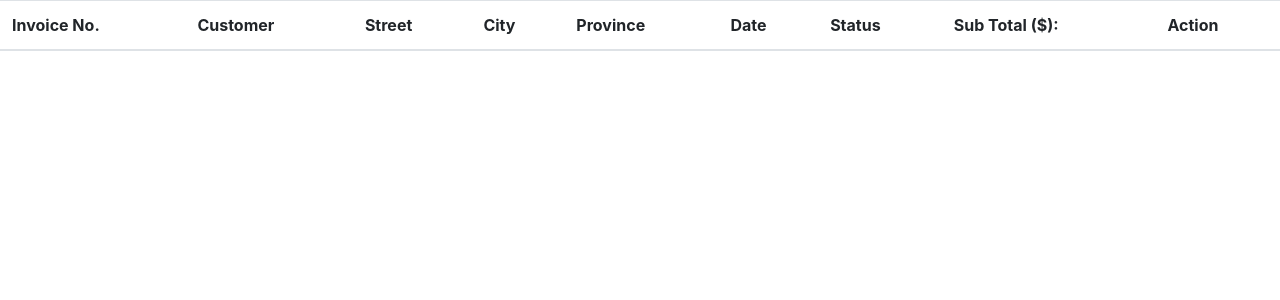
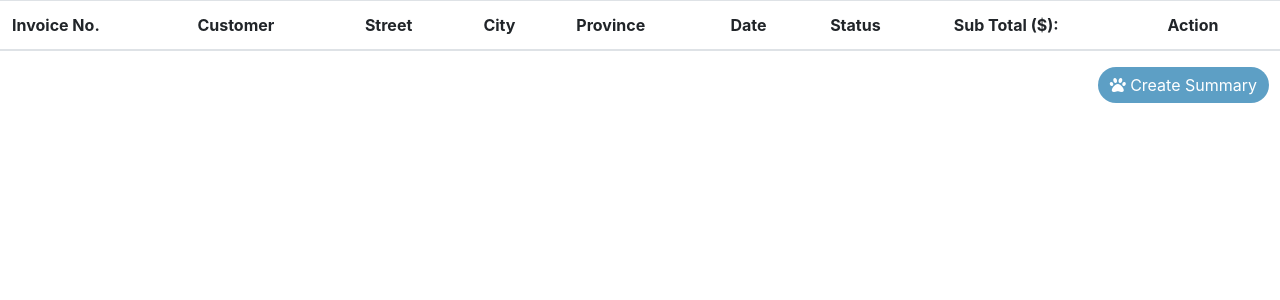
Before and after one commit to AristotleLiu/ACIT-2911-Group-2, a Flask app: page /invoice in a window 1280 px wide. Shown: the part 64-364 px from the top of the page. Run offline with Flask 3, Linux system fonts and the light colour scheme; lists and menus that the app fills with data are empty; some libraries are stand-ins or nearby versions.

Commit message:
creat sum modal html and CSS

```diff
--- a/app.py
+++ b/app.py
@@ -6,6 +6,7 @@
 5. run "python app.py"
 6. Running on http://127.0.0.1:5000
 """
+from crypt import methods
 from database import db
 from pathlib import Path
 from flask import Flask, jsonify, render_template, request, redirect
@@ -119,6 +120,10 @@ def add_invoice():
     db.session.commit()
     return redirect("http://127.0.0.1:5000/invoice")
 
+@app.route("/summary", methods=["post"])
+def sum():
+    return redirect("http://127.0.0.1:5000/summary")
+
 @app.route("/animal/<int:animal_id>", methods=["GET"])
 def get_animal(animal_id):
     try:
--- a/static/css/stylesheet.css
+++ b/static/css/stylesheet.css
@@ -285,3 +285,28 @@ input[type="submit"] {
   .hidden {
     display: none;
   }
+
+
+
+/* sum style */
+.invoice_page_body{
+  position: relative;
+}
+#create-summary-button{
+  background-color: #5d9fc5;
+  border: none;
+  margin-right: 11px;
+  color: white;
+  border:none;
+  border-radius: 30px;
+  float: right;
+  position: sticky;
+  bottom: 6vh;
+  z-index: 2;
+}
+
+#create-summary-button:hover{
+  background-color: #5579C6;
+  border: none;
+  color: white;
+}
--- a/templates/invoice.html
+++ b/templates/invoice.html
@@ -20,7 +20,7 @@
   <title>Invoice</title>
 </head>
 
-<body>
+<body class="invoice_page_body">
   <!-- Brand Name -->
   <nav class="navbar navbar-expand-lg navbar-light bg-light">
 
@@ -229,6 +229,59 @@
     </div>
   </div>
 
+  <!--  Create Summary MODAL -->
+  <div class="modal fade" id="create-summary-modal" tabindex="-1" role="dialog" aria-labelledby="create-summary-modal"
+  aria-hidden="true">
+  <div class="modal-dialog" role="document">
+    <div class="modal-content">
+      <div class="modal-header">
+        <h5 class="modal-title" id="animal-modal"><img id="logo" src="{{ url_for('static', filename='money.ico') }}">Create Summary</h5>
+        <button type="button" class="close" data-dismiss="modal" aria-label="Close">
+          <span aria-hidden="true">&times;</span>
+        </button>
+      </div>
+      <div class="modal-body">
+
+        <body>
+          <form id="modal-form" method="post">
+
+            <label><b>Select The Period</b></label>
+            <br>
+            <label for="start_date">Start Date:</label>
+            <input type="date" id="start_date" name="start_date" value="ADD YOUR VARIABLE HERE">
+            <br>
+            <label for="end_date">End Date:</label>
+            <input type="date" id="end_date" name="end_date" value="ADD YOUR VARIABLE HERE">
+            <br>
+            <hr>
+            <label><b>Monthly/Yearly Sales</b></label>
+            <br>
+            <select name="quick_select" id="quick_select" name="quick_select">
+              <option value="year">Yearly</option>
+              <option value="month">Monthly</option>
+            </select>
+            <hr>
+            <br>
+            <label><b>Select The Animal</b></label>
+            <br>
+            <label for="top_sale_animals">Top sale animals:</label>
+            <input type="number" id="top_sale_animals" name="top_sale_animals" step="1" min="0">
+            <br>
+            <label for="most_profitable">Most profitable animals:</label>
+            <input type="number" id="most_profitable" name="most_profitable" step="1" min="0">
+            <br>
+
+            <button type id="submitbutton" type="submit" class="btn btn-success">Submit</button>
+          </form>
+        </body>
+      </div>
+    </div>
+  </div>
+</div>
+
+
+
+
   <!-- Invoice Modal -->
 
   <div class="modal fade" id="view-invoice-modal" tabindex="-1" role="dialog" aria-labelledby="view-invoice-modal"
@@ -392,6 +445,13 @@
     </div>
   </div>
 
+  <!-- creat summary button -->
+  <button type="button" class="btn btn-success" data-toggle="modal" data-target="#create-summary-modal"
+  id="create-summary-button">
+  <i class="fas fa-paw"></i>
+  Create Summary
+  </button>
+
   <script src="https://code.jquery.com/jquery-3.3.1.slim.min.js"
     integrity="sha384-q8i/X+965DzO0rT7abK41JStQIAqVgRVzpbzo5smXKp4YfRvH+8abtTE1Pi6jizo"
     crossorigin="anonymous"></script>
```
Also changed, not shown: static/money.ico (added), 5 other files.
